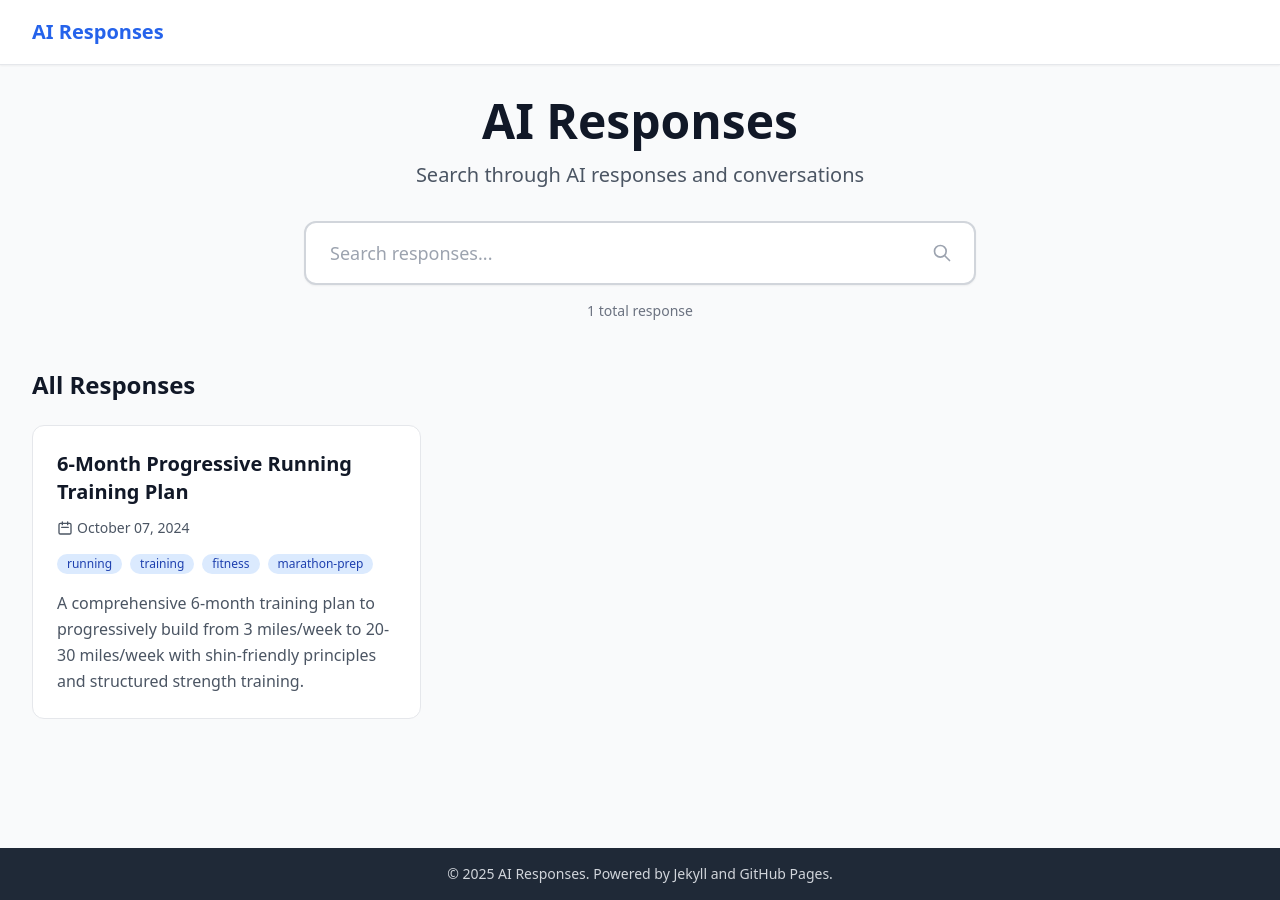
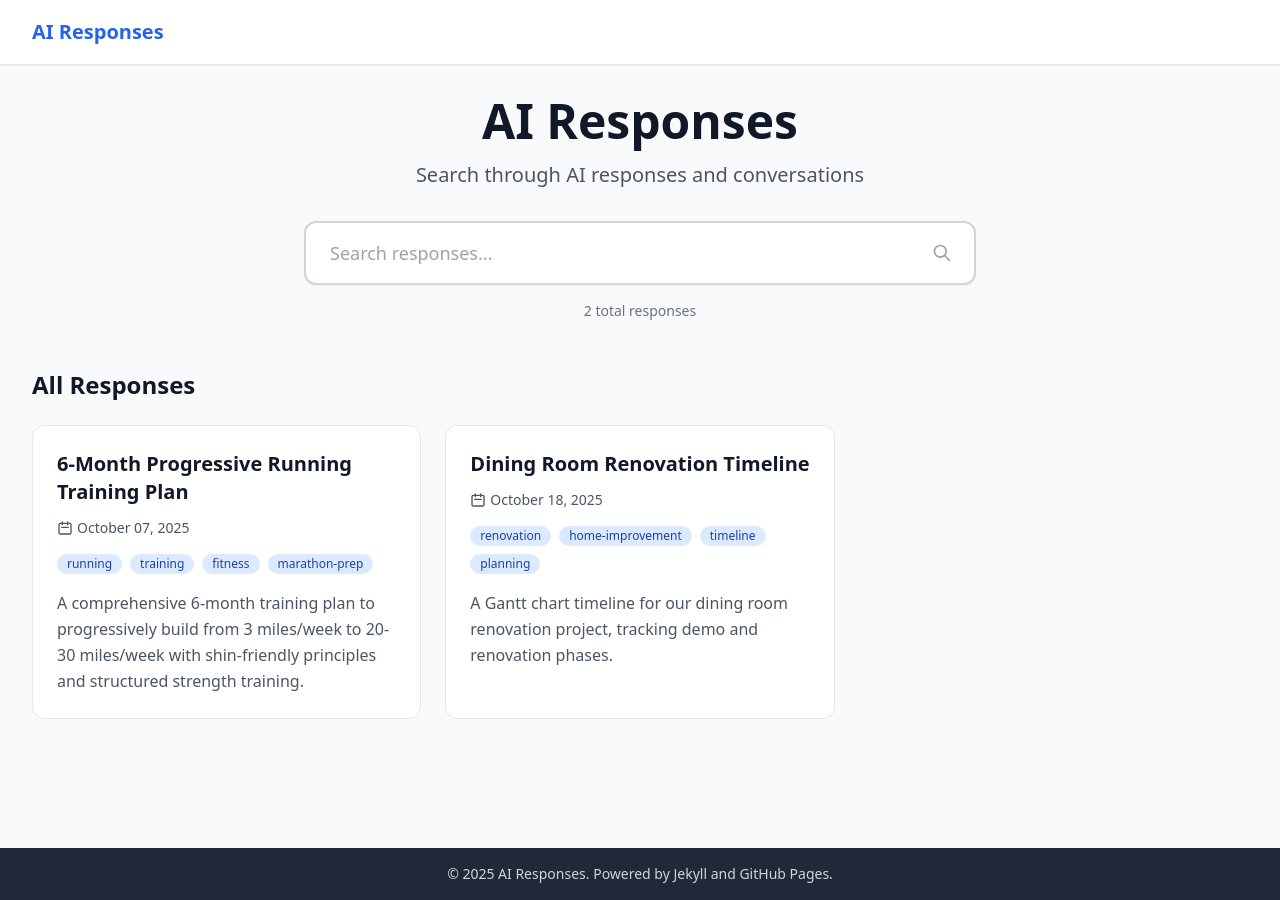
Before and after one commit to jonatr35/ai-responses, a Jekyll site: the page built from index.html, in a window 1280 px wide. Built offline with Jekyll 4.4.1, drawn with Linux system fonts in a browser that asks for light colours; nearby versions of some CDN libraries; part of the change alters nothing that is shown.

Commit message:
add dining room reno

````diff
--- a/_layouts/default.html
+++ b/_layouts/default.html
@@ -29,6 +29,23 @@
     }
   </script>
   <link rel="stylesheet" href="{{ '/assets/css/style.css' | relative_url }}">
+  <script src="https://cdn.jsdelivr.net/npm/mermaid@10/dist/mermaid.min.js"></script>
+  <script>
+    document.addEventListener('DOMContentLoaded', function () {
+      // Find all code blocks with language-mermaid and convert them to mermaid diagrams
+      document.querySelectorAll('pre code.language-mermaid').forEach(function(block) {
+        const pre = block.parentElement;
+        pre.classList.add('mermaid');
+        pre.textContent = block.textContent;
+      });
+
+      // Initialize mermaid
+      mermaid.initialize({
+        startOnLoad: true,
+        theme: 'default'
+      });
+    });
+  </script>
 </head>
 
 <body class="bg-gray-50 text-gray-900 min-h-screen flex flex-col">
--- /dev/null
+++ b/_responses/dining-room-reno.md
@@ -0,0 +1,50 @@
+---
+title: "Dining Room Renovation Timeline"
+date: 2025-10-18
+tags: ["renovation", "home-improvement", "timeline", "planning"]
+excerpt: "A Gantt chart timeline for our dining room renovation project, tracking demo and renovation phases."
+---
+
+## Renovation Timeline
+
+```mermaid
+gantt
+    title Dining Room Renovation Timeline
+    dateFormat YYYY-MM-DD
+    axisFormat %d
+    section Demo
+    Remove Furniture                :a1, 2025-10-20, 2d
+    Remove Carpet                   :a2, after a1, 1d
+    Remove Trim                     :a3, after a2, 1d
+    Remove Ceiling                  :a4, after a2, 2d
+    Take Measurements               :a5, after a4, 1d
+    Remove Subfloor*                :a6, after a5, 1d
+    Buy Materials                   :a7, after a6, 1d
+
+    section Subfloor*
+    Subfloor prep                   :b1, after a7, 1d
+    Subfloor Installation           :b2, after b1, 2d
+
+    section Paint
+    Buy base trim                   :c1, after b2, 1d
+    Wall Prep                       :c2, after b2, 2d
+    Paint Walls                     :c3, after c2, 3d
+    Ceiling Paint                   :c4, after d2, 1d
+    Trim, Molding & Door            :c5, after e2, 3d
+
+    section Celing
+    Drywall Install                 :d1, after c3, 2d
+    Drywall Finishing               :d2, after d1, 3d
+
+    section Flooring
+    Purchase Materials              :e1, after a7, 7d
+    Floor Installation              :e2, after e1, 4d
+
+    section Finishing
+    Trim & Molding                  :g1, after e2, 3d
+    Lighting Installation           :g2, after g1, 1d
+    Hardware & Fixtures             :g3, after g2, 1d
+    Furniture & Decor               :g4, after g3, 1d
+```
+
+## Project Materials To Purchase
--- a/_responses/running-training-plan.md
+++ b/_responses/running-training-plan.md
@@ -1,6 +1,6 @@
 ---
 title: "6-Month Progressive Running Training Plan"
-date: 2024-10-07
+date: 2025-10-07
 tags: ["running", "training", "fitness", "marathon-prep"]
 excerpt: "A comprehensive 6-month training plan to progressively build from 3 miles/week to 20-30 miles/week with shin-friendly principles and structured strength training."
 ---
````
